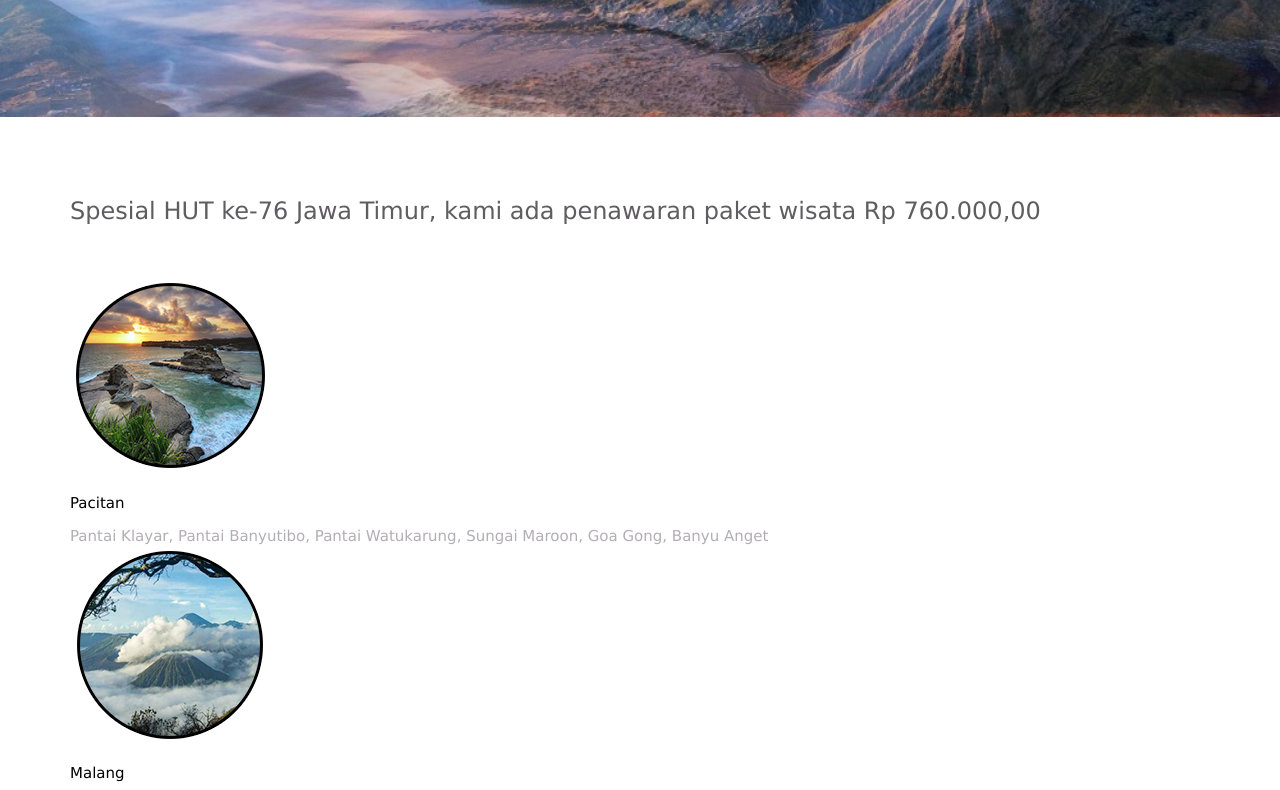
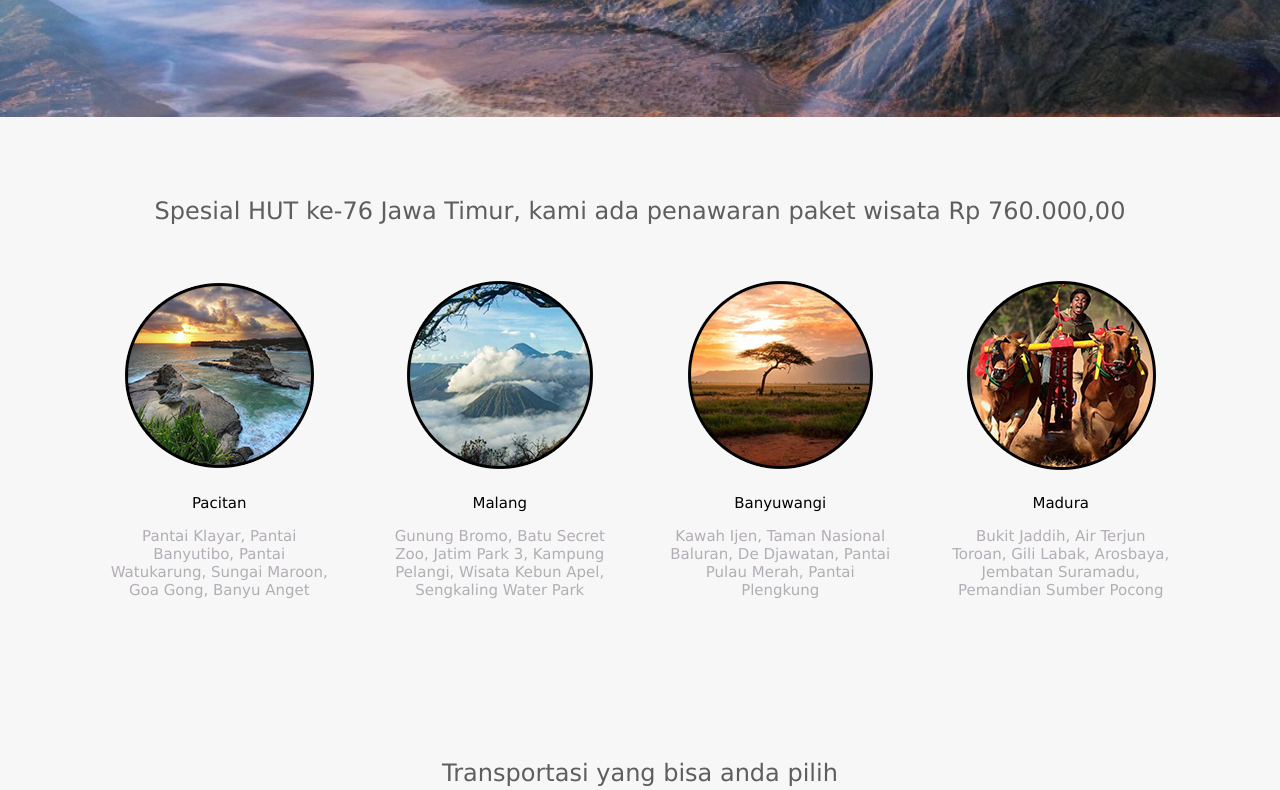
Before and after one commit to widyaayus/E05, a plain HTML site: page index.html in a window 1280 px wide. Shown: the part 495-1285 px from the top of the page. Drawn offline with Linux system fonts and the light colour scheme.

Commit message:
Update stylesheet.css

```diff
--- a/stylesheet.css
+++ b/stylesheet.css
@@ -146,7 +146,7 @@ header {
   background-color: rgba(255, 255, 255, 0.3);
 }
 
-.lesson-wrapper {
+.destination-wrapper, .transportation-wrapper {
   padding-bottom: 80px;
   padding-left: 5%;
   padding-right: 5%;
@@ -164,16 +164,16 @@ header {
   font-weight: normal;
 }
 
-.lesson {
+.destination, .transportation {
   float: left;
   width: 25%;
 }
 
-.lesson-icon {
+.destination-icon, .transportation-icon {
   position: relative;
 }
 
-.lesson-icon p {
+.destination-icon p, .transportation-icon p {
   position: absolute;
   top: 44%;
   width: 100%;
@@ -236,20 +236,6 @@ input, textarea {
   background-color: #dee7ec;
   color: #889eab;
 }
-
-/* footer img {
-  width: 125px;
-}
-
-footer p {
-  color: #b3aeb5;
-  font-size: 12px;
-}
-
-footer {
-  padding-top: 30px;
-  padding-bottom: 20px;
-} */
 
 .section-social {
   position: relative;
```
